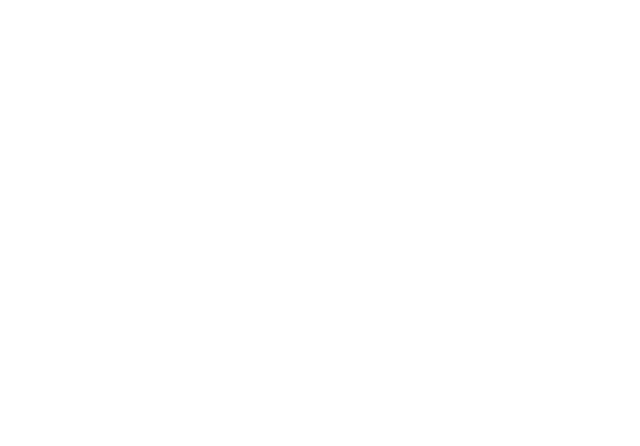
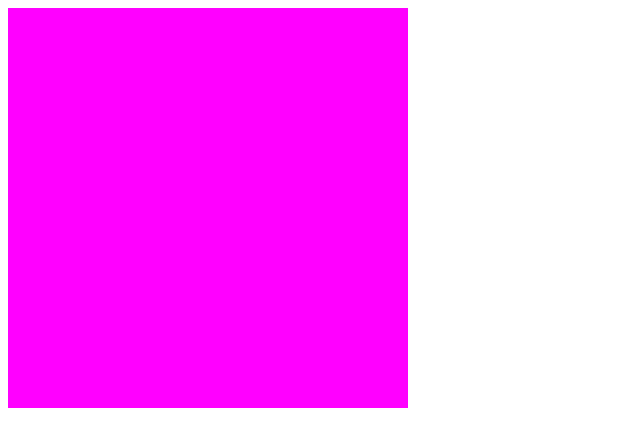
Before and after one commit to LewisMac/javascript-pong, a website: page index.html in a window 1280 px wide. Shown: the whole page, without its empty margins (0-640 px from the left). Drawn offline with Linux system fonts and the light colour scheme.

Commit message:
started on canvas

```diff
--- a/client/build/index.html
+++ b/index.html
@@ -3,6 +3,7 @@
   <head>
     <meta charset="utf-8">
     <title>Pong</title>
+    <script src='app.js'></script>
   </head>
   <body>
 
--- /dev/null
+++ b/public/app.js
@@ -0,0 +1,33 @@
+var animate = window.requestAnimationFrame ||
+  window.webkitRequestAnimationFrame ||
+  window.mozRequestAnimationFrame ||
+  function(callback){
+    window.setTimeout(callback, 1000/60)
+  };
+
+var canvas = document.createElement('canvas');
+var width = 400;
+var height = 400;
+canvas.width = width;
+canvas.height = height;
+var context = canvas.getContext('2d');
+
+var step = function(){
+  update();
+  render();
+  animate(step);
+};
+
+var update = function(){
+
+};
+
+var render = function(){
+  context.fillStyle = '#ff00ff';
+  context.fillRect(0, 0, width, height);
+};
+
+window.onload = function(){
+  document.body.appendChild(canvas);
+  animate(step);
+};
```
Also changed, not shown: package.json (added, +24 -0 lines), server.js (added, +17 -0 lines), client/src/app.js (deleted), 1 other file.
